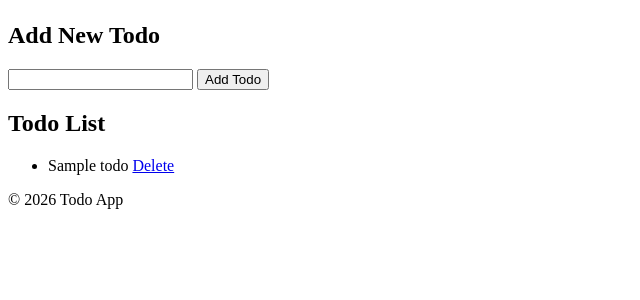
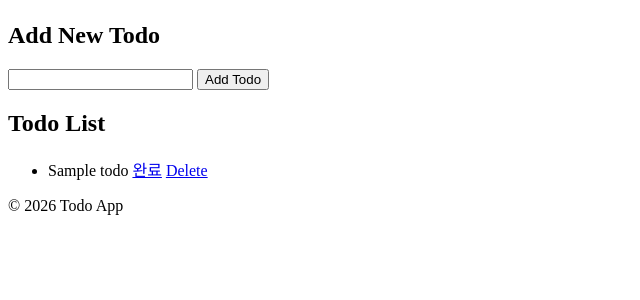
Before and after one commit to chahbin22/flask-practice1, a Flask app: template HW2/templates/index.html in a window 1280 px wide. Shown: the part 58-358 px from the top of the page, without its empty margins (0-640 px from the left). Run offline with Flask 3, Linux system fonts and the light colour scheme; the template is opened without the code that fills it: most values are stand-ins (such as "Sample title", 1, 10 or a date in 2020).

Commit message:
index.html 수정

```diff
--- a/HW2/templates/index.html
+++ b/HW2/templates/index.html
@@ -15,6 +15,7 @@
         {% for todo in todos %}
             <li>
                 {{ todo }}
+                <a href="{{ url_for('toggle', index=loop.index0) }}">완료</a>
                 <a href="{{url_for('delete',index=loop.index0)}}">Delete</a>
             </li>
         {% endfor %}
```
